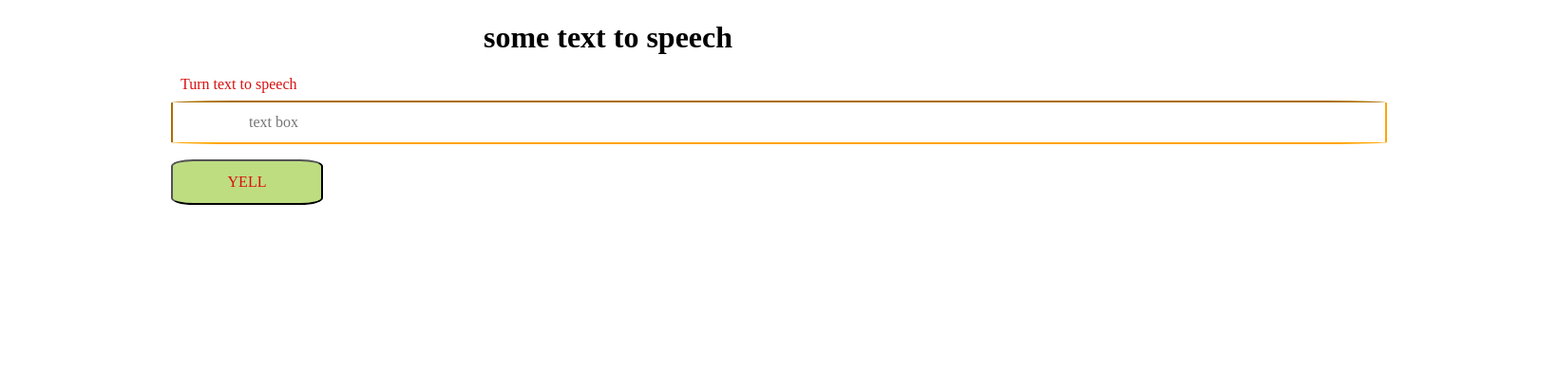
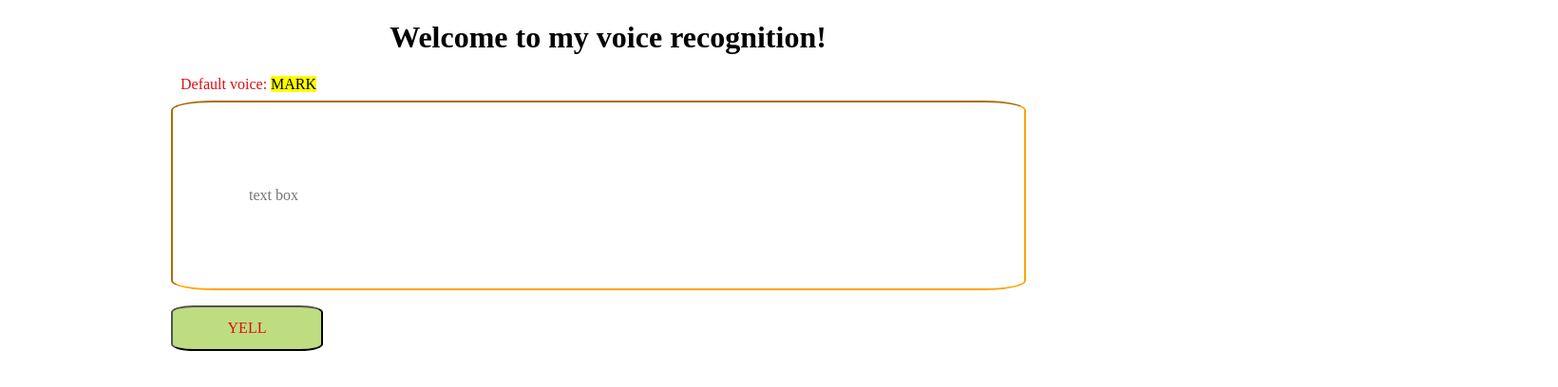
Before and after one commit to TingyCoder/Javascript-land, a plain HTML site: page html/index.html in a window 1280 px wide. Shown: the whole page at 95% size, 1640 px wide, since content can reach past the window. Drawn offline with Linux system fonts and the light colour scheme; files whose address does not match are found by name.

Commit message:
update h1

```diff
--- a/css/style.css
+++ b/css/style.css
@@ -47,3 +47,8 @@ input[type=text] {
   border-radius: 5%;
   box-sizing: border-box;
 }
+
+input#wordBox {
+  width: 900px;
+  height: 200px;
+}
--- a/html/index.html
+++ b/html/index.html
@@ -5,7 +5,7 @@
     	<meta name="description" content="This app simulates when your parental unit is really mad at you">
     	<meta name="keywords" content="mom, dad, yell">
 
-		<title>Angry Parent Simulator</title>
+		<title>text to voice</title>
 
 		<!-- external CSS link -->
 		<link rel="stylesheet" href="../css/normalize.css">
@@ -13,9 +13,9 @@
 	</head>
 	<body>
 
-		<h1>some text to speech </h1>
+		<h1>Welcome to my voice recognition! </h1>
 		<form >
-			<label for="wordBox"> Turn text to speech </label>
+			<label for="wordBox"> Default voice:  <mark> MARK</mark></label>
 			<input id="wordBox" type="text" placeholder="text box">
 
 		</form>
```
